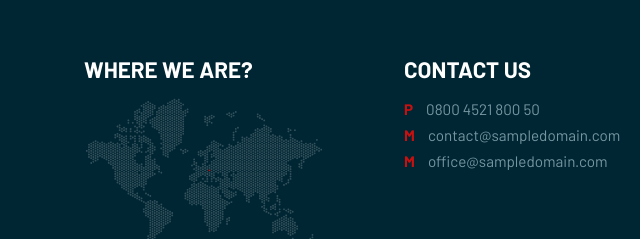
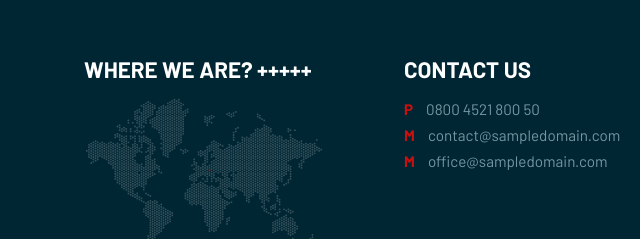
Before and after one commit to vijaysudo/localserver, a plain HTML site: page Bricker/index.html in a window 1280 px wide. Shown: the part 3045-3284 px from the top of the page, 596-1236 px from the left. Drawn offline with Linux system fonts and the light colour scheme; files whose address does not match are found by name.

Commit message:
Update index.html

```diff
--- a/Bricker/index.html
+++ b/Bricker/index.html
@@ -169,7 +169,7 @@
         </div>
 
         <div class="s-12 m-9 l-3 padding-2x margin-bottom background-dark">
-           <h2 class="text-strong text-uppercase">Where We Are?</h2>
+           <h2 class="text-strong text-uppercase">Where We Are? +++++ </h2>
            <img class="full-img" src="img/map.svg" alt=""/>
         </div>
 
```
